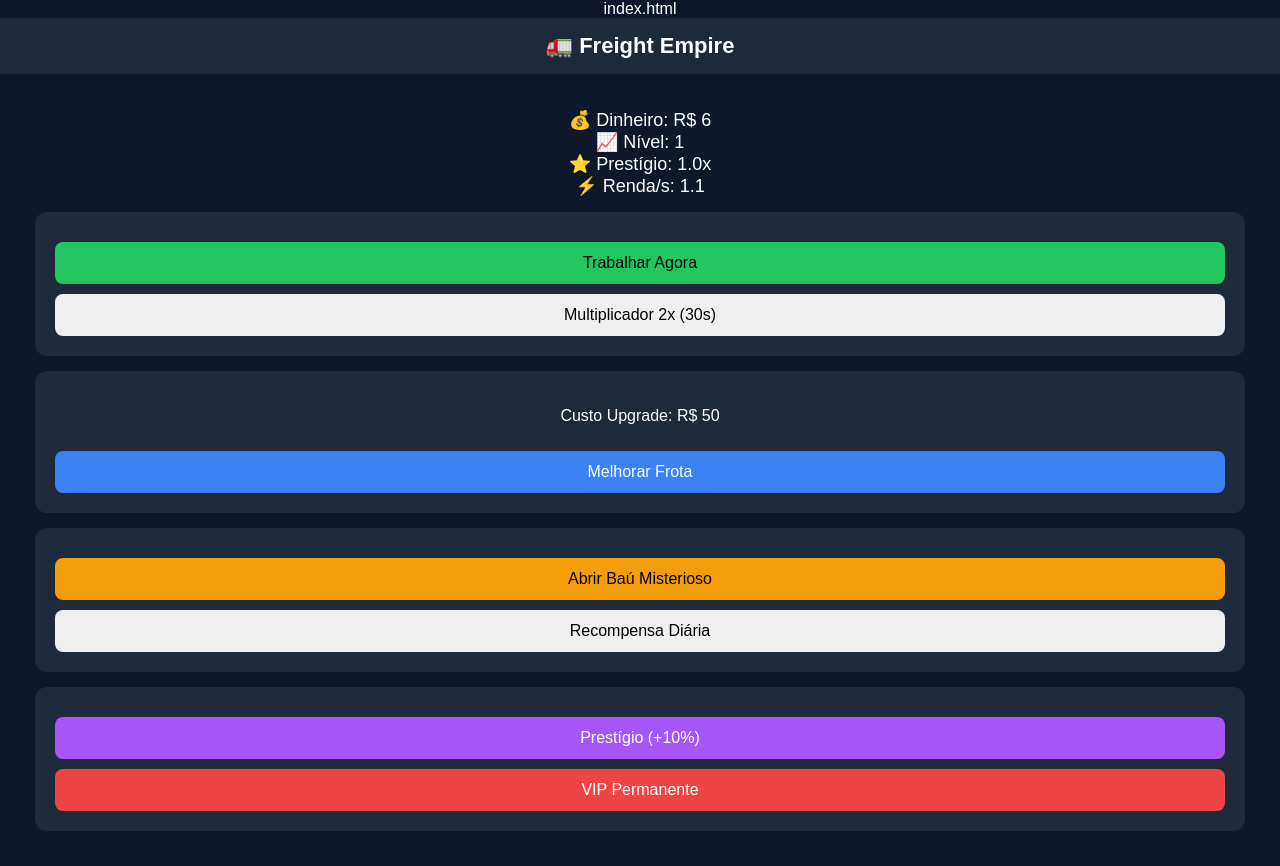
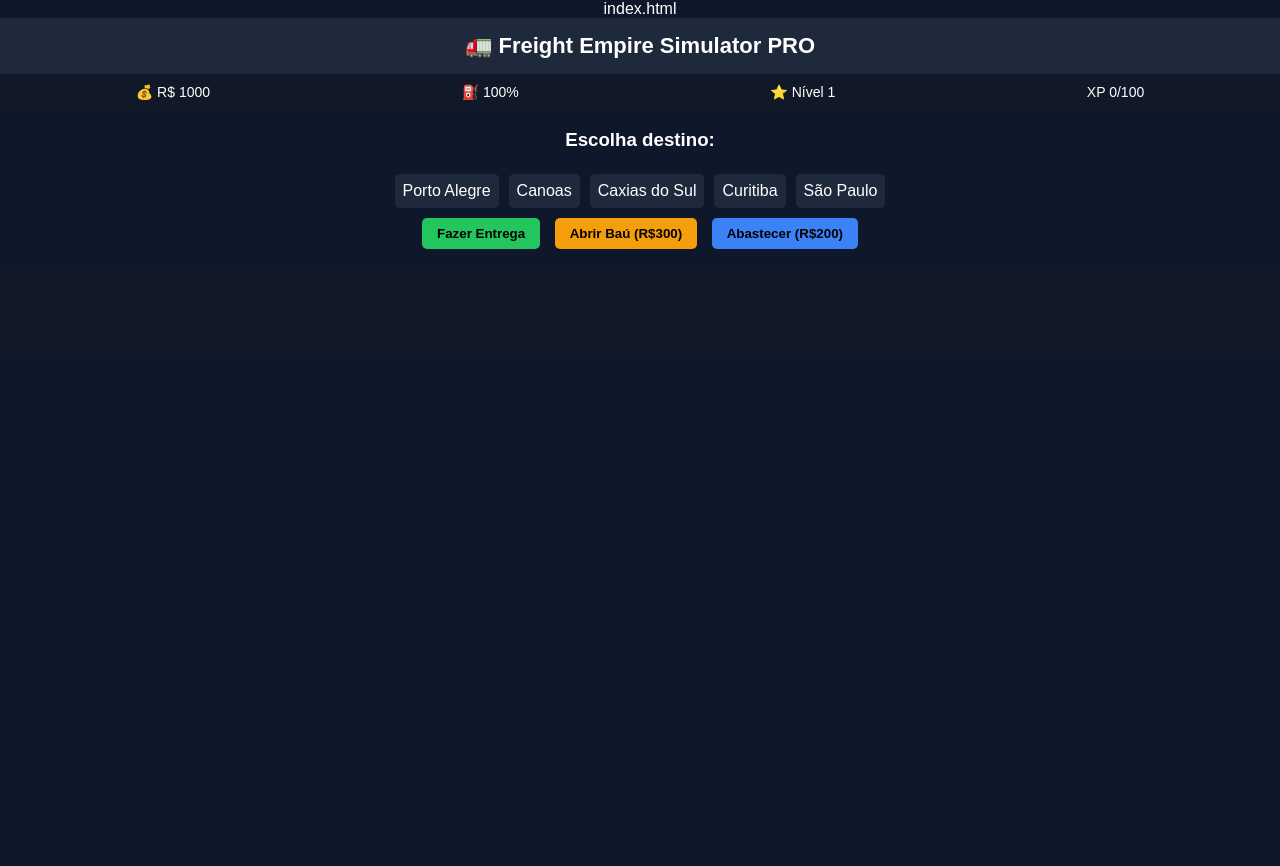
Before and after one commit to vigortruta6-create/Freight-Empire, a plain HTML site: page index.html in a window 1280 px wide. After the commit the page ends 800 px from the top, so only its background shows below. Drawn offline with Linux system fonts and the light colour scheme.

Commit message:
Update index.html

```diff
--- a/index.html
+++ b/index.html
@@ -4,189 +4,188 @@ index.html
 <head>
 <meta charset="UTF-8">
 <meta name="viewport" content="width=device-width, initial-scale=1.0">
-<title>Freight Empire</title>
+<title>Freight Empire Simulator PRO</title>
 
 <style>
-body {
+body{
   margin:0;
-    font-family:Arial, sans-serif;
+  font-family:Arial;
   background:#0f172a;
   color:white;
   text-align:center;
 }
-header {
+
+header{
   background:#1e293b;
   padding:15px;
   font-size:22px;
   font-weight:bold;
 }
-.container { padding:20px; }
-.card {
+
+.stats{
+  display:flex;
+  justify-content:space-around;
+  padding:10px;
+  background:#111827;
+  font-size:14px;
+}
+
+button{
+  padding:8px 15px;
+  margin:5px;
+  border:none;
+  border-radius:5px;
+  cursor:pointer;
+  font-weight:bold;
+}
+
+.green{background:#22c55e;}
+.orange{background:#f59e0b;}
+.blue{background:#3b82f6;}
+.red{background:#ef4444;}
+
+#log{
+  margin-top:10px;
+  height:80px;
+  overflow:auto;
+  background:#111827;
+  padding:5px;
+  font-size:13px;
+}
+
+.city{
+  display:inline-block;
+  padding:8px;
+  margin:5px;
   background:#1e293b;
-    margin:15px;
-    padding:20px;
-    border-radius:12px;
+  border-radius:5px;
+  cursor:pointer;
 }
-button {
-    padding:12px;
-    width:100%;
-    border:none;
-    border-radius:8px;
-    margin-top:10px;
-    font-size:16px;
+
+.city:hover{
+  background:#334155;
 }
-.primary { background:#22c55e; color:black; }
-.upgrade { background:#3b82f6; color:white; }
-.prestige { background:#a855f7; color:white; }
-.chest { background:#f59e0b; color:black; }
-.vip { background:#ef4444; color:white; }
-.stats { font-size:18px; margin:15px 0; }
 </style>
 </head>
 
 <body>
 
-<header>🚛 Freight Empire</header>
-
-<div class="container">
+<header>🚛 Freight Empire Simulator PRO</header>
 
 <div class="stats">
-💰 Dinheiro: R$ <span id="money">0</span><br>
-📈 Nível: <span id="level">1</span><br>
-⭐ Prestígio: <span id="prestigeBonus">1.0x</span><br>
-⚡ Renda/s: <span id="incomePS">1</span>
+<div>💰 R$ <span id="money">0</span></div>
+<div>⛽ <span id="fuel">0</span>%</div>
+<div>⭐ Nível <span id="level">1</span></div>
+<div>XP <span id="xp">0</span>/100</div>
 </div>
 
-<div class="card">
-<button class="primary" onclick="manualIncome()">Trabalhar Agora</button>
-<button onclick="watchAd()">Multiplicador 2x (30s)</button>
+<h3>Escolha destino:</h3>
+<div id="cities"></div>
+
+<div>
+<button class="green" onclick="makeDelivery()">Fazer Entrega</button>
+<button class="orange" onclick="openChest()">Abrir Baú (R$300)</button>
+<button class="blue" onclick="refuel()">Abastecer (R$200)</button>
 </div>
 
-<div class="card">
-<p>Custo Upgrade: R$ <span id="upgradeCost">50</span></p>
-<button class="upgrade" onclick="upgrade()">Melhorar Frota</button>
-</div>
-
-<div class="card">
-<button class="chest" onclick="openChest()">Abrir Baú Misterioso</button>
-<button onclick="dailyReward()">Recompensa Diária</button>
-</div>
-
-<div class="card">
-<button class="prestige" onclick="prestige()">Prestígio (+10%)</button>
-<button class="vip" onclick="activateVIP()">VIP Permanente</button>
-</div>
-
-</div>
+<div id="log"></div>
 
 <script>
 
-let money = 0;
-let level = 1;
-let upgradeCost = 50;
-let prestigeBonus = 1;
-let vip = false;
-let boost = 1;
+let game = JSON.parse(localStorage.getItem("freightSave")) || {
+  money:1000,
+  fuel:100,
+  level:1,
+  xp:0,
+  currentCity:"Porto Alegre"
+};
 
-function incomePerSecond(){
-    let income = 1 * Math.pow(1.15, level) * prestigeBonus;
-    if(vip) income *= 1.5;
-    return income * boost;
+const cityList = ["Porto Alegre","Canoas","Caxias do Sul","Curitiba","São Paulo"];
+
+function saveGame(){
+  localStorage.setItem("freightSave", JSON.stringify(game));
 }
 
 function updateUI(){
-    document.getElementById("money").innerText = money.toFixed(0);
-    document.getElementById("level").innerText = level;
-    document.getElementById("upgradeCost").innerText = upgradeCost.toFixed(0);
-    document.getElementById("incomePS").innerText = incomePerSecond().toFixed(1);
-    document.getElementById("prestigeBonus").innerText = prestigeBonus.toFixed(1)+"x";
+  document.getElementById("money").innerText = game.money;
+  document.getElementById("fuel").innerText = game.fuel;
+  document.getElementById("level").innerText = game.level;
+  document.getElementById("xp").innerText = game.xp;
 }
 
-function manualIncome(){
-    money += incomePerSecond()*2;
+function log(text){
+  document.getElementById("log").innerHTML += text+"<br>";
+  document.getElementById("log").scrollTop = 9999;
+}
+
+function renderCities(){
+  let container = document.getElementById("cities");
+  container.innerHTML="";
+  cityList.forEach(city=>{
+    let div = document.createElement("div");
+    div.className="city";
+    div.innerText=city;
+    div.onclick=()=>{ game.currentCity=city; log("Destino selecionado: "+city); saveGame(); }
+    container.appendChild(div);
+  });
+}
+
+function makeDelivery(){
+  if(game.fuel < 20){
+    log("⛽ Combustível insuficiente!");
+    return;
+  }
+
+  let reward = Math.floor(Math.random()*500)+300;
+  game.money += reward;
+  game.fuel -= 20;
+  game.xp += 25;
+
+  if(game.xp >= 100){
+    game.level++;
+    game.xp = 0;
+    log("⭐ Você subiu para o nível "+game.level+"!");
+  }
+
+  log("📦 Entrega para "+game.currentCity+" concluída. +R$"+reward);
+  saveGame();
   updateUI();
 }
 
-function upgrade(){
-    if(money >= upgradeCost){
-        money -= upgradeCost;
-        level++;
-        upgradeCost *= 1.25;
-        updateUI();
-        save();
-    }
+function openChest(){
+  if(game.money < 300){
+    log("💀 Dinheiro insuficiente para abrir baú.");
+    return;
   }
 
-function prestige(){
-    if(level >= 10){
-        money = 0;
-        level = 1;
-        upgradeCost = 50;
-        prestigeBonus += 0.1;
-        updateUI();
-        save();
-    }
+  game.money -= 300;
+
+  if(Math.random() < 0.5){
+    let prize = Math.floor(Math.random()*1000)+200;
+    game.money += prize;
+    log("🎉 Você ganhou R$"+prize+" no baú!");
+  } else {
+    log("😢 Baú vazio!");
   }
 
-function openChest(){
-    let r = Math.random();
-    if(r < 0.7){
-        money += incomePerSecond()*20;
-    } else {
-        level += 1;
-    }
+  saveGame();
   updateUI();
 }
 
-function dailyReward(){
-    let today = new Date().toDateString();
-    let last = localStorage.getItem("daily");
-    if(last !== today){
-        money += 500;
-        localStorage.setItem("daily", today);
-        alert("Recompensa diária recebida!");
-        updateUI();
-    } else {
-        alert("Volte amanhã!");
-    }
+function refuel(){
+  if(game.money < 200){
+    log("💀 Sem dinheiro para abastecer.");
+    return;
   }
 
-function watchAd(){
-    boost = 2;
-    setTimeout(()=>{ boost = 1; },30000);
+  game.money -= 200;
+  game.fuel = 100;
+  log("⛽ Caminhão abastecido!");
+  saveGame();
+  updateUI();
 }
 
-function save(){
-    localStorage.setItem("freightSave", JSON.stringify({
-        money, level, upgradeCost, prestigeBonus, vip
-    }));
-}
-
-function load(){
-    let s = JSON.parse(localStorage.getItem("freightSave"));
-    if(s){
-        money = s.money;
-        level = s.level;
-        upgradeCost = s.upgradeCost;
-        prestigeBonus = s.prestigeBonus;
-        vip = s.vip;
-    }
-}
-
-function activateVIP(){
-    vip = true;
-    updateUI();
-    save();
-}
-
-setInterval(()=>{
-    money += incomePerSecond();
-    updateUI();
-},1000);
-
-setInterval(save,5000);
-
-load();
+renderCities();
 updateUI();
 
 </script>
```
Lines whose indentation alone changed are shown as unchanged.
